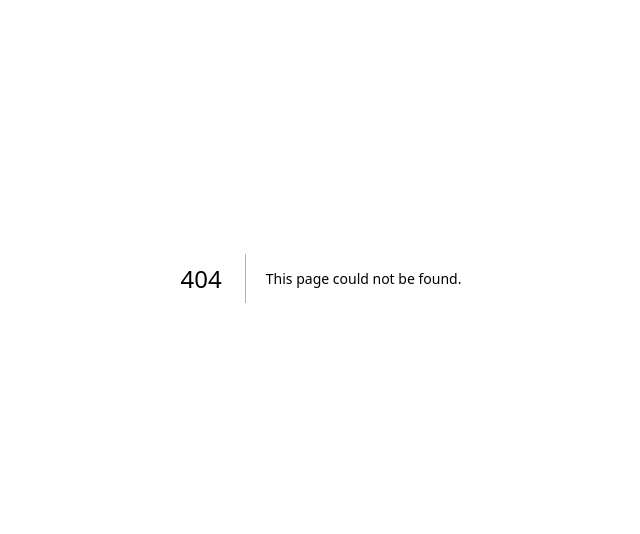
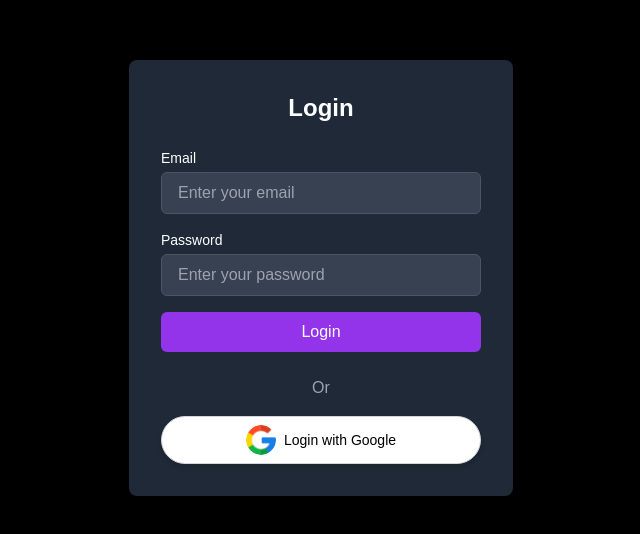
Before and after one commit to SarthakXO/raft-labs-assignement, a Next.js app: page /login in a window 1280 px wide. Before the commit this address had no page. Shown: the part 122-656 px from the top of the page, without its empty margins (319-959 px from the left). Built offline with nearby package versions, Linux system fonts and the light colour scheme.

Commit message:
login added

```diff
--- a/app/layout.tsx
+++ b/app/layout.tsx
@@ -28,7 +28,10 @@ export default function RootLayout({
       <body
         className={`${geistSans.variable} ${geistMono.variable} antialiased`}
       >
-        <ApolloProvider client={client}>{children}</ApolloProvider>
+        {/* <ApolloProvider client={client}> */}
+          {children}
+
+        {/* </ApolloProvider> */}
       </body>
     </html>
   );
--- /dev/null
+++ b/app/login/page.tsx
@@ -0,0 +1,12 @@
+import LoginBox from '@/components/LoginBox'
+import React from 'react'
+
+const page = () => {
+  return (
+    <div>
+        <LoginBox/>
+    </div>
+  )
+}
+
+export default page
--- /dev/null
+++ b/components/LoginBox/index.tsx
@@ -0,0 +1,112 @@
+"use client";
+import React, { useState, FormEvent } from "react";
+import Image from "next/image";
+
+interface LoginFormData {
+  email: string;
+  password: string;
+}
+
+const LoginBox: React.FC = () => {
+  const [formData, setFormData] = useState<LoginFormData>({
+    email: "",
+    password: "",
+  });
+
+  const handleInputChange = (e: React.ChangeEvent<HTMLInputElement>) => {
+    const { name, value } = e.target;
+    setFormData({
+      ...formData,
+      [name]: value,
+    });
+  };
+
+  const handleLogin = (e: FormEvent) => {
+    e.preventDefault();
+    const { email, password } = formData;
+    console.log("Logging in with", email, password);
+  };
+
+  const handleGoogleLogin = () => {
+    console.log("Logging in with Google");
+  };
+
+  return (
+    <div className="min-h-screen flex items-center justify-center bg-black">
+      <div className="bg-gray-800 p-8 rounded-lg shadow-md w-full max-w-sm">
+        <h2 className="text-2xl font-semibold text-center text-white mb-6">
+          Login
+        </h2>
+
+        <form onSubmit={handleLogin} className="space-y-4">
+          <div>
+            <label
+              htmlFor="email"
+              className="block text-sm font-medium text-white"
+            >
+              Email
+            </label>
+            <input
+              type="email"
+              id="email"
+              name="email"
+              value={formData.email}
+              onChange={handleInputChange}
+              required
+              className="w-full px-4 py-2 mt-1 bg-gray-700 text-white border border-gray-600 rounded-md focus:outline-none focus:ring-2 focus:ring-purple-600 focus:border-purple-600"
+              placeholder="Enter your email"
+            />
+          </div>
+
+          <div>
+            <label
+              htmlFor="password"
+              className="block text-sm font-medium text-white"
+            >
+              Password
+            </label>
+            <input
+              type="password"
+              id="password"
+              name="password"
+              value={formData.password}
+              onChange={handleInputChange}
+              required
+              className="w-full px-4 py-2 mt-1 bg-gray-700 text-white border border-gray-600 rounded-md focus:outline-none focus:ring-2 focus:ring-purple-600 focus:border-purple-600"
+              placeholder="Enter your password"
+            />
+          </div>
+
+          <button
+            type="submit"
+            className="w-full py-2 mt-4 text-white bg-purple-600 rounded-md hover:bg-purple-700 focus:outline-none focus:ring-2 focus:ring-purple-600 focus:ring-offset-2"
+          >
+            Login
+          </button>
+        </form>
+
+        <div className="flex items-center justify-center mt-6 space-x-4">
+          <span className="text-gray-400">Or</span>
+        </div>
+
+        <button
+          onClick={handleGoogleLogin}
+          className="w-full mt-4 py-2 bg-white text-black border border-gray-300 rounded-full shadow-md flex items-center justify-center hover:bg-gray-100 focus:outline-none focus:ring-2 focus:ring-purple-600"
+        >
+          <div className="flex items-center justify-center space-x-2">
+            <Image
+              src="/assets/icons/google_auth.png"
+              alt="Google"
+              width={30}
+              height={30}
+              className="rounded-full"
+            />
+            <span className="text-sm">Login with Google</span>
+          </div>
+        </button>
+      </div>
+    </div>
+  );
+};
+
+export default LoginBox;
```
Also changed, not shown: public/assets/icons/google_auth.png (added).
